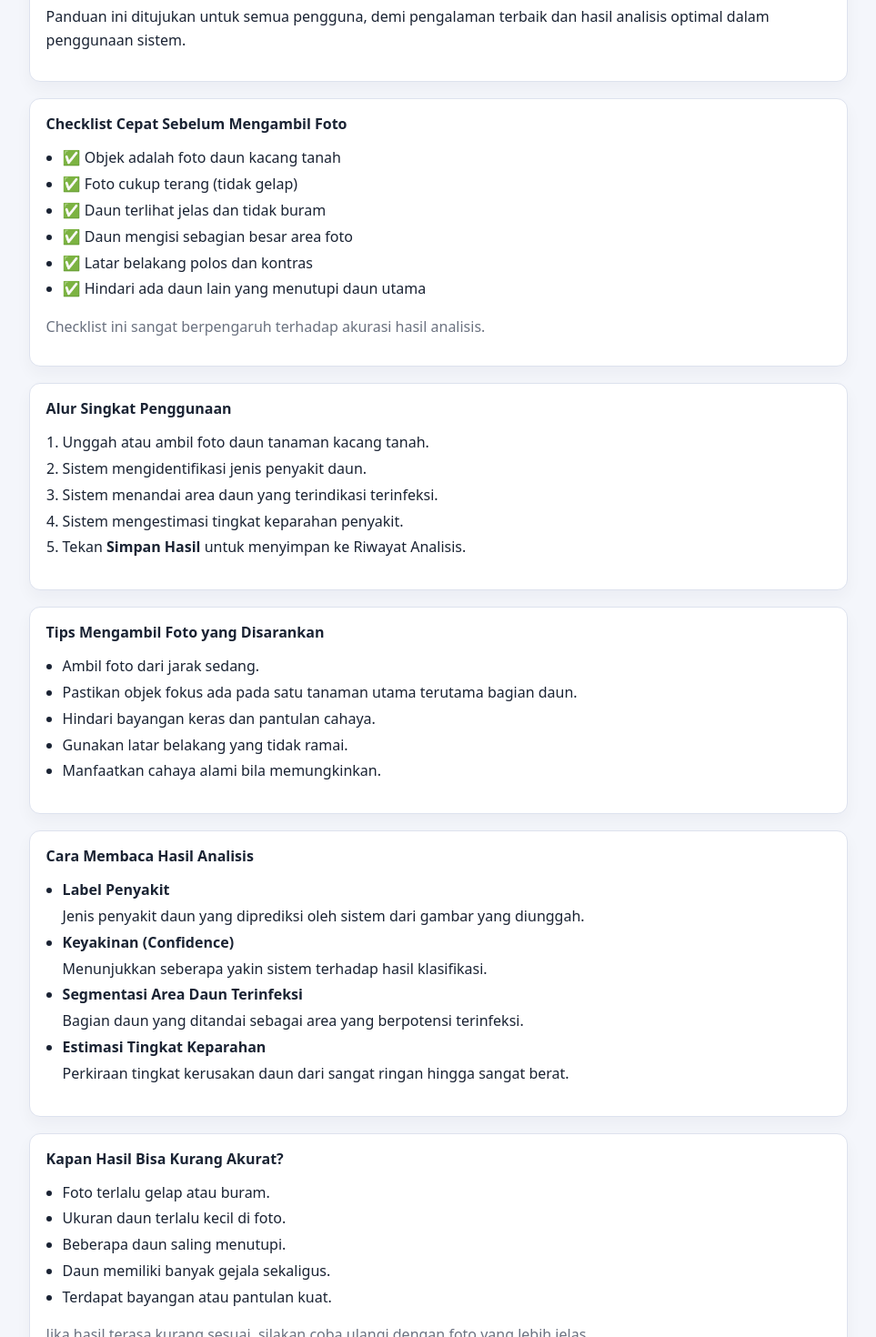
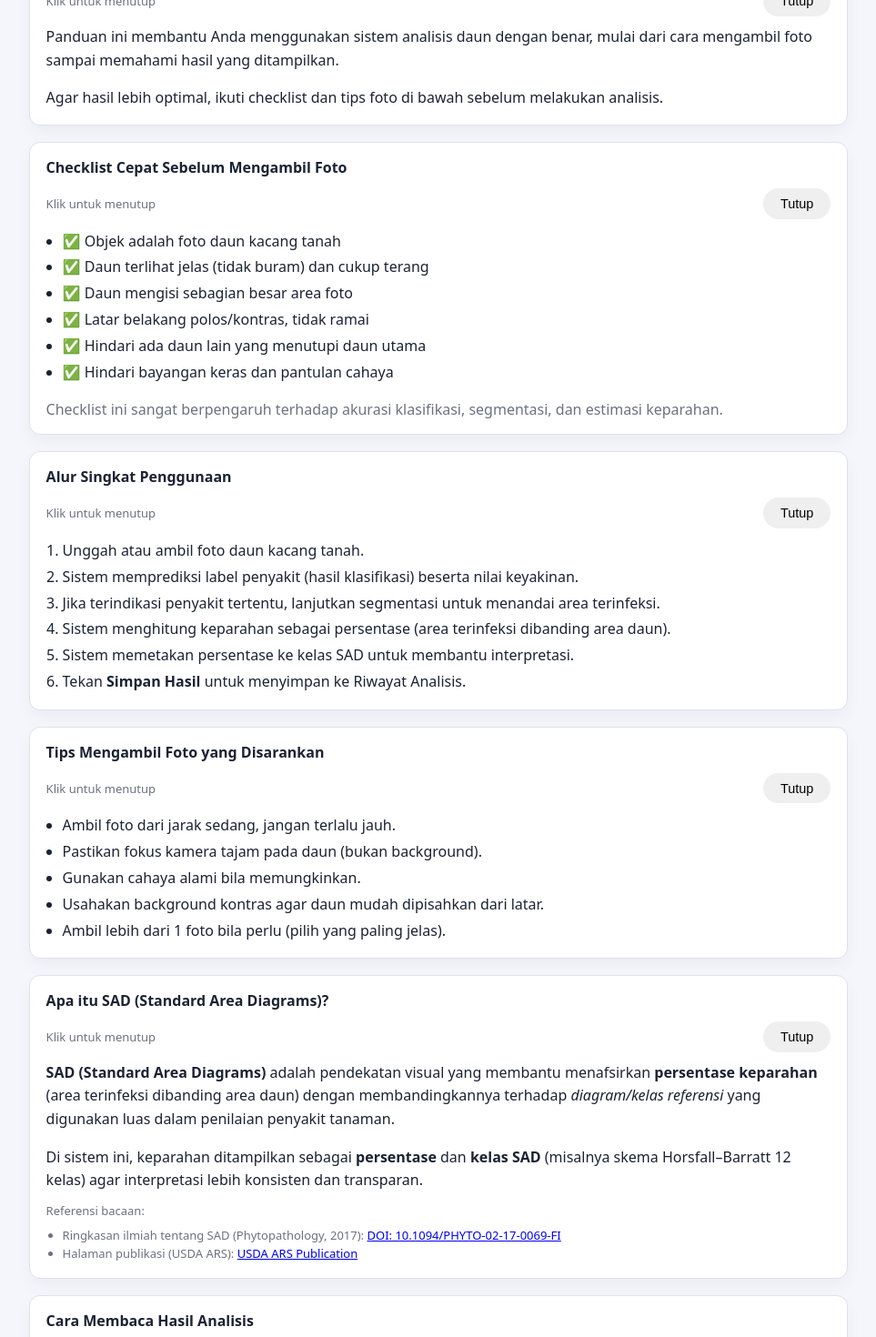
Before and after one commit to Duarss/groundnut-leaf-analysis-app, a React (Vite) app in the folder groundnut-frontend/: page /guide in a window 1280 px wide. Shown: the part 200-1670 px from the top of the page at 91% size, without its empty margins (158-1121 px from the left). Built offline with nearby package versions, Linux system fonts and the light colour scheme.

Commit message:
feat: implement AccordionSection for GuidePage; enhance user experience with collapsible content

```diff
--- a/groundnut-frontend/src/pages/GuidePage.jsx
+++ b/groundnut-frontend/src/pages/GuidePage.jsx
@@ -1,9 +1,40 @@
 // src/pages/GuidePage.jsx
-import React from "react";
+import React, { useMemo, useState } from "react";
 import { useNavigate } from "react-router-dom";
 import Card from "../components/ui/Card";
 import Button from "../components/ui/Button";
 import { useIsMobile } from "../utils/useIsMobile";
+
+function AccordionSection({ id, title, isOpen, onToggle, children, isMobile }) {
+  return (
+    <Card title={title}>
+      <div
+        style={{
+          display: "flex",
+          gap: 10,
+          alignItems: "center",
+          justifyContent: "space-between",
+          flexWrap: "wrap",
+          marginBottom: isOpen ? 10 : 0,
+        }}
+      >
+        <div style={{ fontSize: 13, color: "#6b7280" }}>
+          {isOpen ? "Klik untuk menutup" : "Klik untuk membuka"}
+        </div>
+
+        <Button
+          variant="secondary"
+          onClick={() => onToggle(id)}
+          style={isMobile ? { width: "100%" } : undefined}
+        >
+          {isOpen ? "Tutup" : "Buka"}
+        </Button>
+      </div>
+
+      {isOpen ? <div>{children}</div> : null}
+    </Card>
+  );
+}
 
 const GuidePage = () => {
   const nav = useNavigate();
@@ -12,111 +43,241 @@ const GuidePage = () => {
   const sectionGap = isMobile ? 14 : 18;
   const lineHeight = isMobile ? 1.7 : 1.6;
 
-  return (
-    <div style={{ maxWidth: 900, margin: "0 auto" }}>
-      {/* Tujuan */}
-      <Card title="Panduan Penggunaan Sistem">
+  const items = useMemo(
+    () => [
+      {
+        id: "tujuan",
+        title: "Panduan Penggunaan Sistem",
+        content: (
+          <>
             <p style={{ lineHeight, marginTop: 0 }}>
-          Halaman ini membantu Anda menggunakan sistem analisis daun dengan benar,
-          mulai dari pengambilan foto hingga memahami hasil analisis yang ditampilkan.
+              Panduan ini membantu Anda menggunakan sistem analisis daun dengan benar, mulai dari
+              cara mengambil foto sampai memahami hasil yang ditampilkan.
             </p>
-        <p style={{ lineHeight }}>
-          Panduan ini ditujukan untuk semua pengguna, demi pengalaman terbaik dan hasil analisis optimal dalam penggunaan sistem.
+            <p style={{ lineHeight, marginBottom: 0 }}>
+              Agar hasil lebih optimal, ikuti checklist dan tips foto di bawah sebelum melakukan
+              analisis.
             </p>
-      </Card>
-
-      <div style={{ height: sectionGap }} />
-
-      {/* Checklist Cepat */}
-      <Card title="Checklist Cepat Sebelum Mengambil Foto">
+          </>
+        ),
+      },
+      {
+        id: "checklist",
+        title: "Checklist Cepat Sebelum Mengambil Foto",
+        content: (
+          <>
             <ul style={{ lineHeight: 1.8, paddingLeft: 18, marginTop: 0 }}>
               <li>✅ Objek adalah foto daun kacang tanah</li>
-          <li>✅ Foto cukup terang (tidak gelap)</li>
-          <li>✅ Daun terlihat jelas dan tidak buram</li>
+              <li>✅ Daun terlihat jelas (tidak buram) dan cukup terang</li>
               <li>✅ Daun mengisi sebagian besar area foto</li>
-          <li>✅ Latar belakang polos dan kontras</li>
+              <li>✅ Latar belakang polos/kontras, tidak ramai</li>
               <li>✅ Hindari ada daun lain yang menutupi daun utama</li>
+              <li>✅ Hindari bayangan keras dan pantulan cahaya</li>
             </ul>
-        <p style={{ color: "#6b7280", marginTop: 10 }}>
-          Checklist ini sangat berpengaruh terhadap akurasi hasil analisis.
+            <p style={{ color: "#6b7280", marginTop: 10, marginBottom: 0 }}>
+              Checklist ini sangat berpengaruh terhadap akurasi klasifikasi, segmentasi, dan estimasi
+              keparahan.
             </p>
-      </Card>
-
-      <div style={{ height: sectionGap }} />
-
-      {/* Alur Singkat */}
-      <Card title="Alur Singkat Penggunaan">
-        <ol style={{ lineHeight: 1.8, paddingLeft: 18, marginTop: 0 }}>
-          <li>Unggah atau ambil foto daun tanaman kacang tanah.</li>
-          <li>Sistem mengidentifikasi jenis penyakit daun.</li>
-          <li>Sistem menandai area daun yang terindikasi terinfeksi.</li>
-          <li>Sistem mengestimasi tingkat keparahan penyakit.</li>
+          </>
+        ),
+      },
+      {
+        id: "alur",
+        title: "Alur Singkat Penggunaan",
+        content: (
+          <ol style={{ lineHeight: 1.8, paddingLeft: 18, marginTop: 0, marginBottom: 0 }}>
+            <li>Unggah atau ambil foto daun kacang tanah.</li>
+            <li>Sistem memprediksi label penyakit (hasil klasifikasi) beserta nilai keyakinan.</li>
+            <li>Jika terindikasi penyakit tertentu, lanjutkan segmentasi untuk menandai area terinfeksi.</li>
+            <li>Sistem menghitung keparahan sebagai persentase (area terinfeksi dibanding area daun).</li>
+            <li>Sistem memetakan persentase ke kelas SAD untuk membantu interpretasi.</li>
             <li>
               Tekan <b>Simpan Hasil</b> untuk menyimpan ke Riwayat Analisis.
             </li>
           </ol>
-      </Card>
+        ),
+      },
+      {
+        id: "tips",
+        title: "Tips Mengambil Foto yang Disarankan",
+        content: (
+          <ul style={{ lineHeight: 1.8, paddingLeft: 18, marginTop: 0, marginBottom: 0 }}>
+            <li>Ambil foto dari jarak sedang, jangan terlalu jauh.</li>
+            <li>Pastikan fokus kamera tajam pada daun (bukan background).</li>
+            <li>Gunakan cahaya alami bila memungkinkan.</li>
+            <li>Usahakan background kontras agar daun mudah dipisahkan dari latar.</li>
+            <li>Ambil lebih dari 1 foto bila perlu (pilih yang paling jelas).</li>
+          </ul>
+        ),
+      },
+      {
+        id: "sad",
+        title: "Apa itu SAD (Standard Area Diagrams)?",
+        content: (
+          <>
+            <p style={{ lineHeight, marginTop: 0 }}>
+              <b>SAD (Standard Area Diagrams)</b> adalah pendekatan visual yang membantu menafsirkan
+              <b> persentase keparahan</b> (area terinfeksi dibanding area daun) dengan membandingkannya
+              terhadap <i>diagram/kelas referensi</i> yang digunakan luas dalam penilaian penyakit tanaman.
+            </p>
+            <p style={{ lineHeight, marginBottom: 0 }}>
+              Di sistem ini, keparahan ditampilkan sebagai <b>persentase</b> dan <b>kelas SAD</b>{" "}
+              (misalnya skema Horsfall–Barratt 12 kelas) agar interpretasi lebih konsisten dan transparan.
+            </p>
 
-      <div style={{ height: sectionGap }} />
-
-      {/* Tips Foto */}
-      <Card title="Tips Mengambil Foto yang Disarankan">
-        <ul style={{ lineHeight: 1.8, paddingLeft: 18, marginTop: 0 }}>
-          <li>Ambil foto dari jarak sedang.</li>
-          <li>Pastikan objek fokus ada pada satu tanaman utama terutama bagian daun.</li>
-          <li>Hindari bayangan keras dan pantulan cahaya.</li>
-          <li>Gunakan latar belakang yang tidak ramai.</li>
-          <li>Manfaatkan cahaya alami bila memungkinkan.</li>
+            <div style={{ marginTop: 10, fontSize: 13, color: "#6b7280", lineHeight: 1.6 }}>
+              Referensi bacaan:
+              <ul style={{ marginTop: 6, paddingLeft: 18, marginBottom: 0 }}>
+                <li>
+                  Ringkasan ilmiah tentang SAD (Phytopathology, 2017):{" "}
+                  <a
+                    href="https://doi.org/10.1094/PHYTO-02-17-0069-FI"
+                    target="_blank"
+                    rel="noreferrer"
+                  >
+                    DOI: 10.1094/PHYTO-02-17-0069-FI
+                  </a>
+                </li>
+                <li>
+                  Halaman publikasi (USDA ARS):{" "}
+                  <a
+                    href="https://www.ars.usda.gov/research/publications/publication/?seqNo115=342880"
+                    target="_blank"
+                    rel="noreferrer"
+                  >
+                    USDA ARS Publication
+                  </a>
+                </li>
               </ul>
-      </Card>
-
-      <div style={{ height: sectionGap }} />
-
-      {/* Cara Membaca Hasil */}
-      <Card title="Cara Membaca Hasil Analisis">
-        <ul style={{ lineHeight: 1.8, paddingLeft: 18, marginTop: 0 }}>
+            </div>
+          </>
+        ),
+      },
+      {
+        id: "baca",
+        title: "Cara Membaca Hasil Analisis",
+        content: (
+          <ul style={{ lineHeight: 1.8, paddingLeft: 18, marginTop: 0, marginBottom: 0 }}>
             <li>
               <b>Label Penyakit</b>
               <br />
-            Jenis penyakit daun yang diprediksi oleh sistem dari gambar yang diunggah.
+              Hasil klasifikasi jenis penyakit dari foto daun.
             </li>
             <li>
               <b>Keyakinan (Confidence)</b>
               <br />
-            Menunjukkan seberapa yakin sistem terhadap hasil klasifikasi.
+              Seberapa yakin model terhadap label yang diprediksi.
             </li>
             <li>
-            <b>Segmentasi Area Daun Terinfeksi</b>
+              <b>Segmentasi Area Terinfeksi</b>
               <br />
-            Bagian daun yang ditandai sebagai area yang berpotensi terinfeksi.
+              Visualisasi area yang diprediksi terinfeksi pada daun (overlay).
             </li>
             <li>
-            <b>Estimasi Tingkat Keparahan</b>
+              <b>Estimasi Keparahan</b>
               <br />
-            Perkiraan tingkat kerusakan daun dari sangat ringan hingga sangat berat.
+              Ditampilkan sebagai <b>persentase</b> (area terinfeksi dibanding area daun) dan <b>kelas SAD</b>{" "}
+              untuk membantu interpretasi tingkat keparahan secara visual.
             </li>
           </ul>
-      </Card>
+        ),
+      },
+      {
+        id: "limitasi",
+        title: "Kapan Hasil Bisa Kurang Akurat?",
+        content: (
+          <>
+            <ul style={{ lineHeight: 1.8, paddingLeft: 18, marginTop: 0 }}>
+              <li>Foto terlalu gelap atau buram.</li>
+              <li>Daun terlalu kecil di foto.</li>
+              <li>Banyak daun saling menutupi.</li>
+              <li>Background terlalu ramai atau warnanya mirip daun.</li>
+              <li>Ada pantulan cahaya kuat/bayangan keras.</li>
+            </ul>
+            <p style={{ color: "#6b7280", marginBottom: 0 }}>
+              Jika hasil kurang sesuai, ulangi dengan foto yang lebih jelas dan mengikuti checklist.
+            </p>
+          </>
+        ),
+      },
+    ],
+    [lineHeight]
+  );
+
+  const allIds = useMemo(() => items.map((x) => x.id), [items]);
+
+  // Desktop initial: open all
+  const [openAll, setOpenAll] = useState(!isMobile);
+
+  // Mobile initial: buka "tujuan"
+  // Desktop saat openAll=true, openIds tidak berpengaruh (tapi tetap dipakai saat keluar dari openAll)
+  const [openIds, setOpenIds] = useState(isMobile ? ["tujuan"] : []);
+
+  const isSectionOpen = (id) => (openAll ? true : openIds.includes(id));
+
+  const onToggle = (id) => {
+    // Desktop: jika sedang openAll, klik salah satu section => keluar dari openAll dan close/open section itu secara natural
+    if (!isMobile && openAll) {
+      setOpenAll(false);
+      // semua tadinya terbuka, jadi toggle berarti "tutup section id" (yang lain tetap terbuka)
+      setOpenIds(allIds.filter((x) => x !== id));
+      return;
+    }
+
+    setOpenIds((prev) => {
+      if (isMobile) {
+        return prev[0] === id ? [] : [id];
+      }
+      // desktop: multi-open
+      return prev.includes(id) ? prev.filter((x) => x !== id) : [...prev, id];
+    });
+  };
+
+  const toggleOpenAllDesktop = () => {
+    setOpenAll((prev) => {
+      const next = !prev;
+
+      if (next) {
+        // masuk openAll: tidak perlu ubah openIds
+        return true;
+      }
+
+      // keluar openAll: set default biar tidak kosong
+      setOpenIds(["tujuan"]);
+      return false;
+    });
+  };
+
+  return (
+    <div style={{ maxWidth: 900, margin: "0 auto" }}>
+      {/* Desktop-only: Buka semua / Tutup semua */}
+      {!isMobile && (
+        <div style={{ display: "flex", justifyContent: "flex-end", marginBottom: 12 }}>
+          <Button variant="secondary" onClick={toggleOpenAllDesktop}>
+            {openAll ? "Tutup semua" : "Buka semua"}
+          </Button>
+        </div>
+      )}
+
+      {items.map((it, idx) => (
+        <React.Fragment key={it.id}>
+          <AccordionSection
+            id={it.id}
+            title={it.title}
+            isOpen={isSectionOpen(it.id)}
+            onToggle={onToggle}
+            isMobile={isMobile}
+          >
+            {it.content}
+          </AccordionSection>
+
+          {idx < items.length - 1 ? <div style={{ height: sectionGap }} /> : null}
+        </React.Fragment>
+      ))}
 
       <div style={{ height: sectionGap }} />
 
-      {/* Keterbatasan */}
-      <Card title="Kapan Hasil Bisa Kurang Akurat?">
-        <ul style={{ lineHeight: 1.8, paddingLeft: 18, marginTop: 0 }}>
-          <li>Foto terlalu gelap atau buram.</li>
-          <li>Ukuran daun terlalu kecil di foto.</li>
-          <li>Beberapa daun saling menutupi.</li>
-          <li>Daun memiliki banyak gejala sekaligus.</li>
-          <li>Terdapat bayangan atau pantulan kuat.</li>
-        </ul>
-        <p style={{ color: "#6b7280" }}>
-          Jika hasil terasa kurang sesuai, silakan coba ulangi dengan foto yang lebih jelas.
-        </p>
-      </Card>
-
-      <div style={{ height: sectionGap }} />
-
-      {/* CTA */}
+      {/* CTA (selalu tampil) */}
       <Card>
         <div
           style={{
```
Lines whose indentation alone changed are shown as unchanged.
